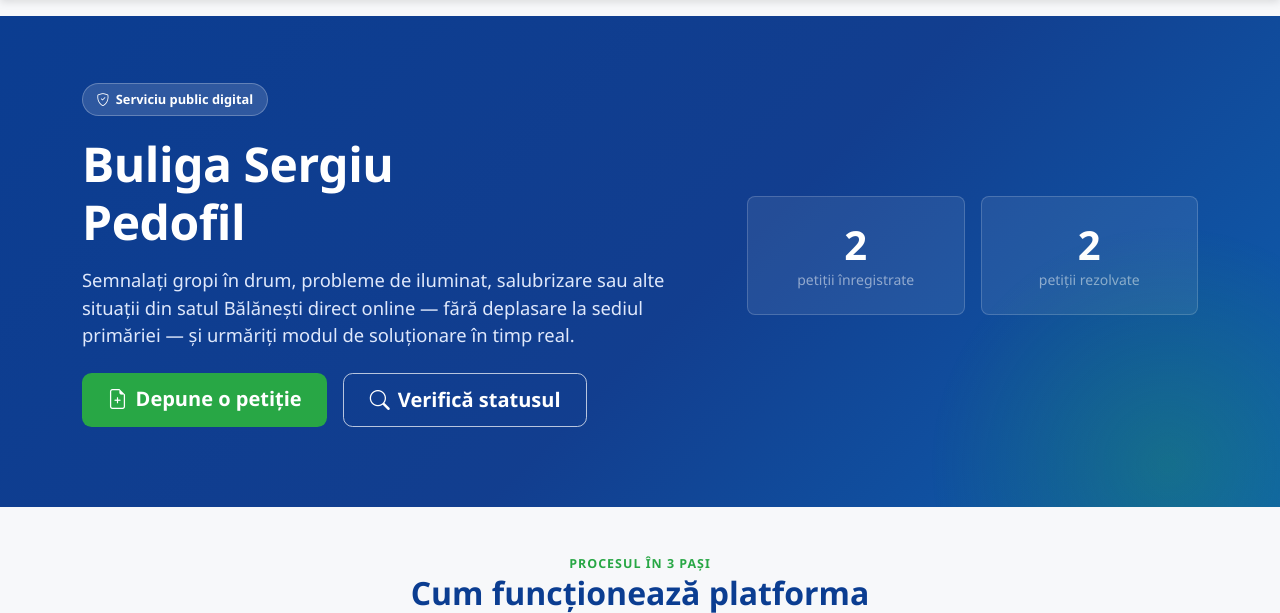
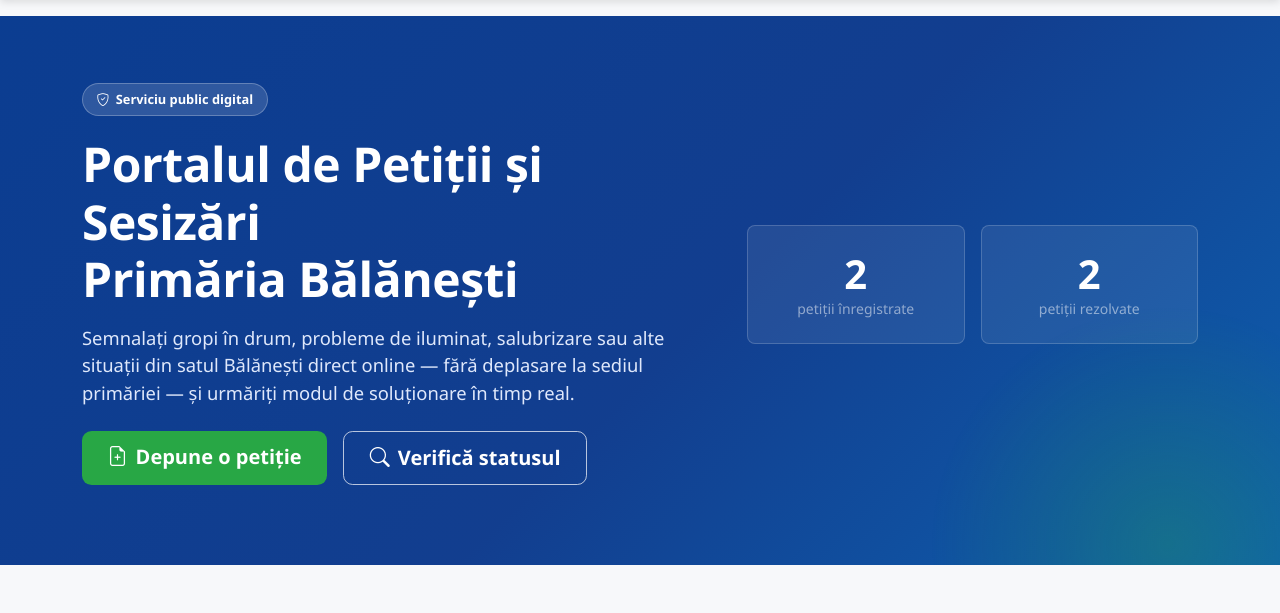
Before and after one commit to lucianseremet04-eng/balanesti-petitii, a Flask app: page / in a window 1280 px wide. Shown: the part 101-714 px from the top of the page. Run offline with Flask 3, Linux system fonts and the light colour scheme; some libraries are stand-ins or nearby versions.

Commit message:
Am schimbat titlul

```diff
--- a/templates/index.html
+++ b/templates/index.html
@@ -9,7 +9,7 @@
     <div class="row align-items-center">
       <div class="col-lg-7 pb-fade-in">
         <span class="pb-hero-badge"><i class="bi bi-shield-check"></i> Serviciu public digital</span>
-        <h1 class="display-5">Buliga Sergiu<br>Pedofil</h1>
+        <h1 class="display-5">Portalul de Petiții și Sesizări<br>Primăria Bălănești</h1>
         <p class="lead mt-3">
           Semnalați gropi în drum, probleme de iluminat, salubrizare sau alte
           situații din satul Bălănești direct online — fără deplasare la
```
